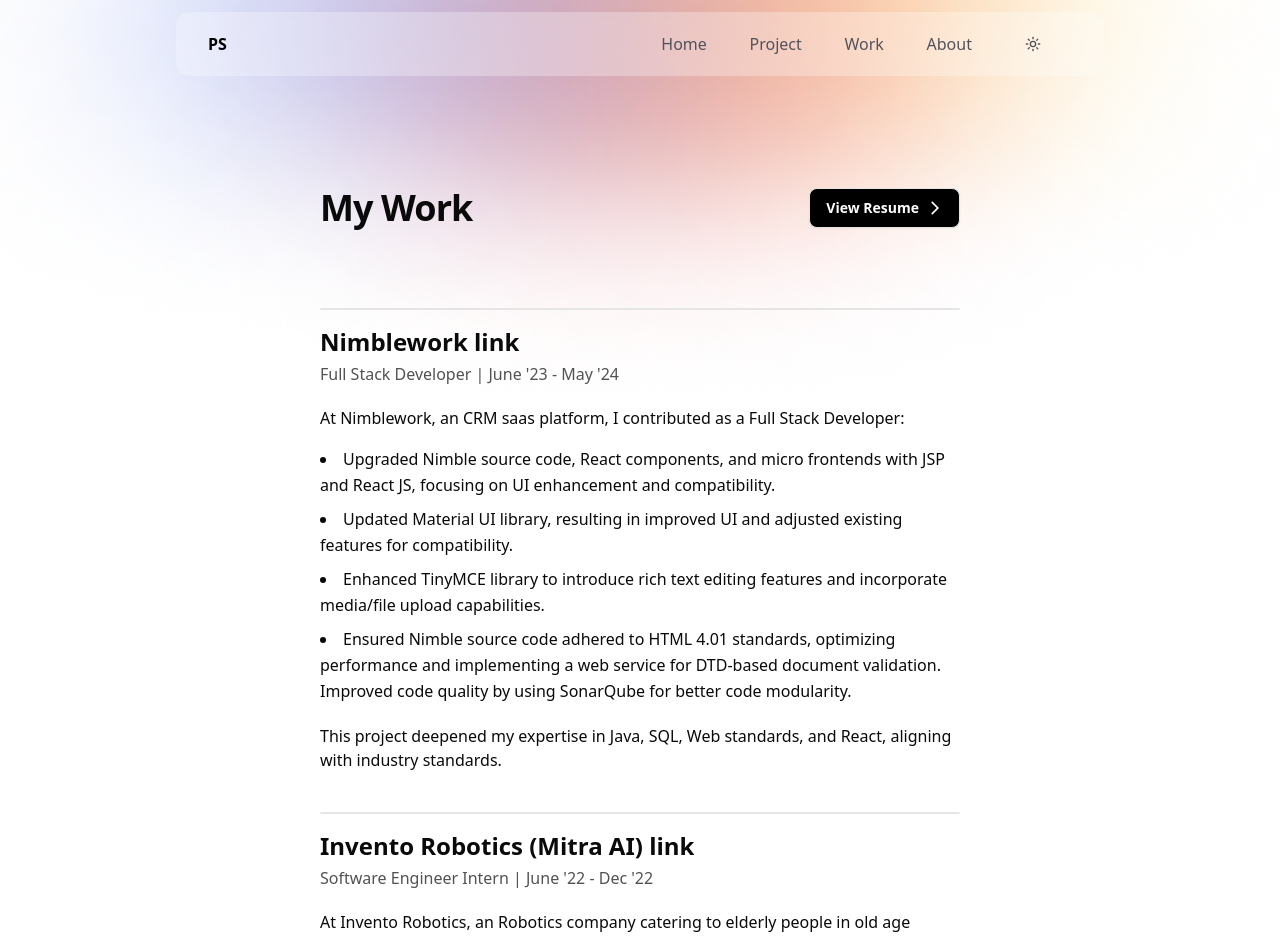
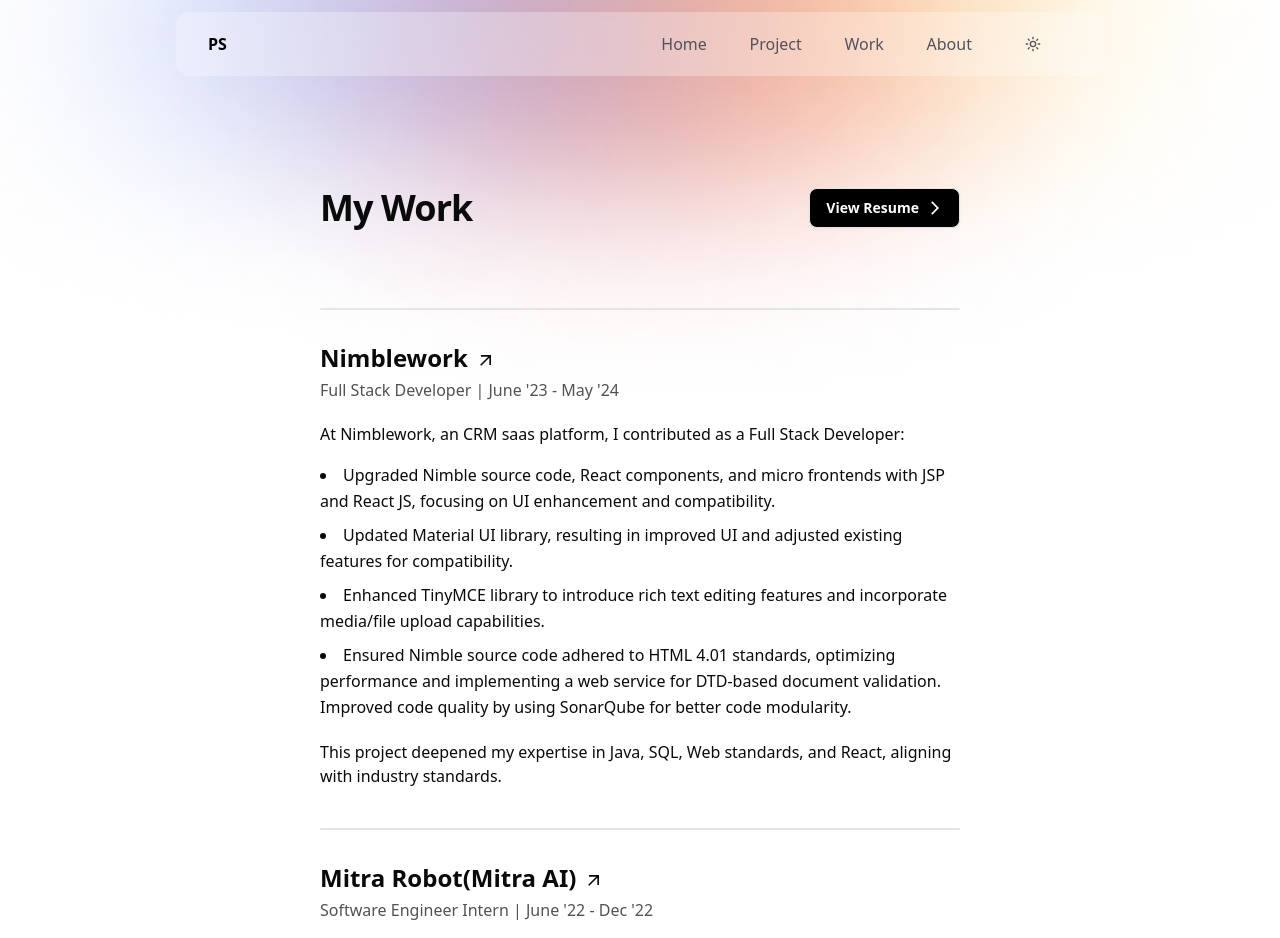
Before and after one commit to prashantsingh5356/portfolio, a Next.js app: page /work in a window 1280 px wide. Shown: the top 938 px of the page. Built offline with nearby package versions, Linux system fonts and the light colour scheme.

Commit message:
added work links

```diff
--- a/app/work/_components/WorkExperienceCard.tsx
+++ b/app/work/_components/WorkExperienceCard.tsx
@@ -1,3 +1,6 @@
+import Link from "next/link";
+import { MdArrowOutward } from "react-icons/md";
+
 const WorkExperienceCard = ({ workDetails }: any) => {
   return (
     <>
@@ -17,10 +20,13 @@
           return (
             <div key={data.company} className="w-full min-h-[50vh] mt-10">
               <div>
-                <div className="w-full border rounded-3xl"></div>
+                <div className="w-full border rounded-3xl mb-8"></div>
                 <div className="w-full mt-4 ">
                   <h2 className="font-semibold text-2xl">
-                    {data?.company} <span>link</span>
+                    <Link href={data.company_link} target="_blank">
+                      {data?.company}
+                      <MdArrowOutward className="inline h-5 w-5 ml-2" />
+                    </Link>
                   </h2>
                   <h4 className="font-sm text-neutral-600 space-y-reverse mt-1 dark:text-neutral-400">
                     {data?.role} | {data.starting_month} - {data.ending_month}
--- a/app/work/page.tsx
+++ b/app/work/page.tsx
@@ -20,7 +20,7 @@
   const myWorkExperienceList: DetailsWork = [
     {
       company: "Nimblework",
-      company_link: "#",
+      company_link: "https://www.nimblework.com/",
       role: "Full Stack Developer",
       starting_month: "June '23",
       ending_month: "May '24",
@@ -48,8 +48,8 @@
         "This project deepened my expertise in Java, SQL, Web standards, and React, aligning with industry standards.",
     },
     {
-      company: "Invento Robotics (Mitra AI)",
-      company_link: "#",
+      company: "Mitra Robot(Mitra AI)",
+      company_link: "https://mitrarobot.com/",
       role: "Software Engineer Intern",
       starting_month: "June '22",
       ending_month: "Dec '22",
```
